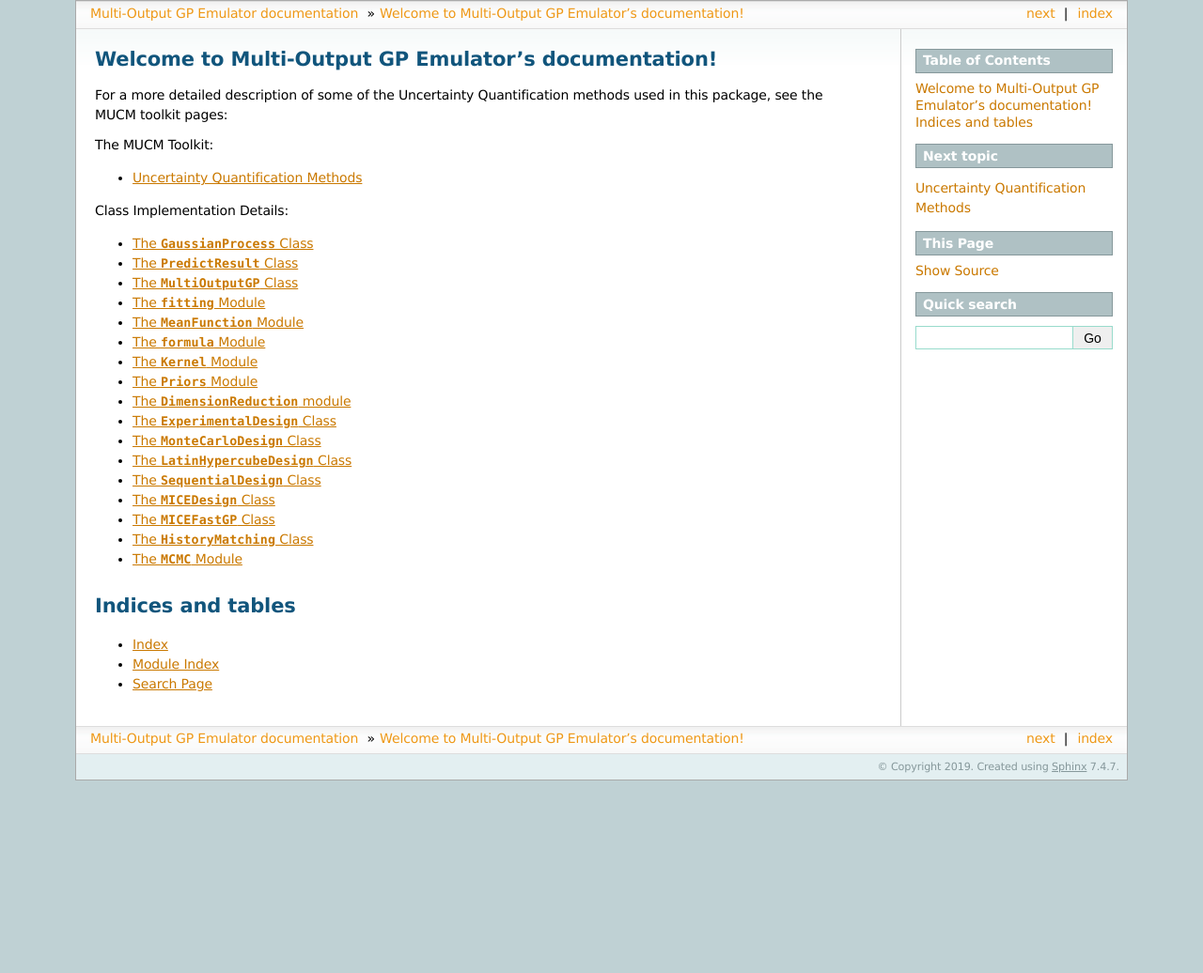
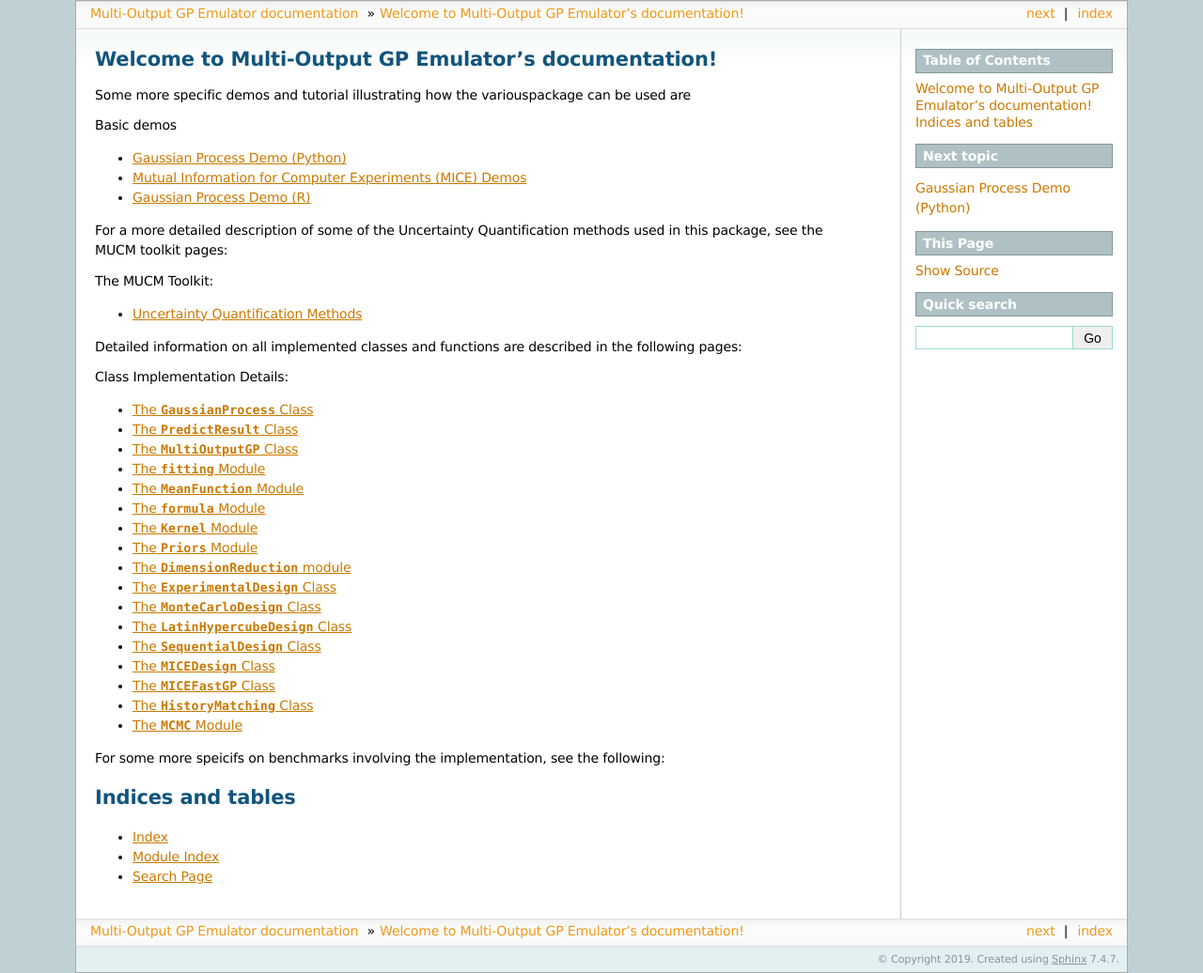
Before and after one commit to alan-turing-institute/mogp-emulator, a Sphinx documentation site: the page built from docs/index.rst, in a window 1280 px wide. Shown: the whole page at 94% size. Built offline with Sphinx 7.4.7, drawn with Linux system fonts in a browser that asks for light colours; the version number could not be read and is left out; before the commit the page ends 900 px from its top, so only the background shows below that.

Commit message:
added demo pages to documentation

```diff
--- /dev/null
+++ b/docs/demos/gp_demoR.rst
@@ -0,0 +1,7 @@
+.. _gpdemoR:
+
+Gaussian Process Demo (R)
+=========================
+
+.. literalinclude::
+   ../../mogp_emulator/demos/gp_demo.R
--- /dev/null
+++ b/docs/demos/gp_demos.rst
@@ -0,0 +1,7 @@
+.. _gpdemos:
+
+Gaussian Process Demo (Python)
+==============================
+
+.. literalinclude::
+   ../../mogp_emulator/demos/gp_demos.py
--- /dev/null
+++ b/docs/demos/mice_demos.rst
@@ -0,0 +1,7 @@
+.. _mice_demos:
+
+Mutual Information for Computer Experiments (MICE) Demos
+========================================================
+
+.. literalinclude::
+   ../../mogp_emulator/demos/mice_demos.py
--- a/docs/index.rst
+++ b/docs/index.rst
@@ -5,6 +5,16 @@
 
 Welcome to Multi-Output GP Emulator's documentation!
 ====================================================
+
+Some more specific demos and tutorial illustrating how the variouspackage can be used are
+
+.. toctree::
+   :maxdepth: 1
+   :caption: Basic demos
+
+   demos/gp_demos
+   demos/mice_demos
+   demos/gp_demoR
 
 For a more detailed description of some of the Uncertainty Quantification methods used in this
 package, see the MUCM toolkit pages:
@@ -14,6 +24,8 @@ package, see the MUCM toolkit pages:
    :caption: The MUCM Toolkit:
 
    methods/methods
+
+Detailed information on all implemented classes and functions are described in the following pages:
 
 .. toctree::
    :maxdepth: 1
@@ -32,8 +44,10 @@ package, see the MUCM toolkit pages:
    implementation/HistoryMatching
    implementation/MCMC
 
+For some more speicifs on benchmarks involving the implementation, see the following:
+
 .. toctree::
-   :maxdepth: 1
+   :maxdepth: 2
    :caption:
    Code benchmark examples:
 
```
